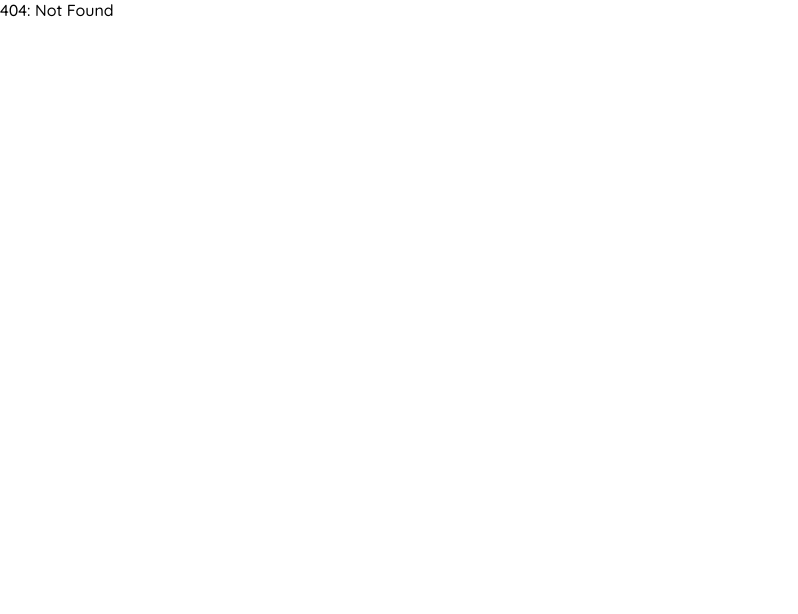
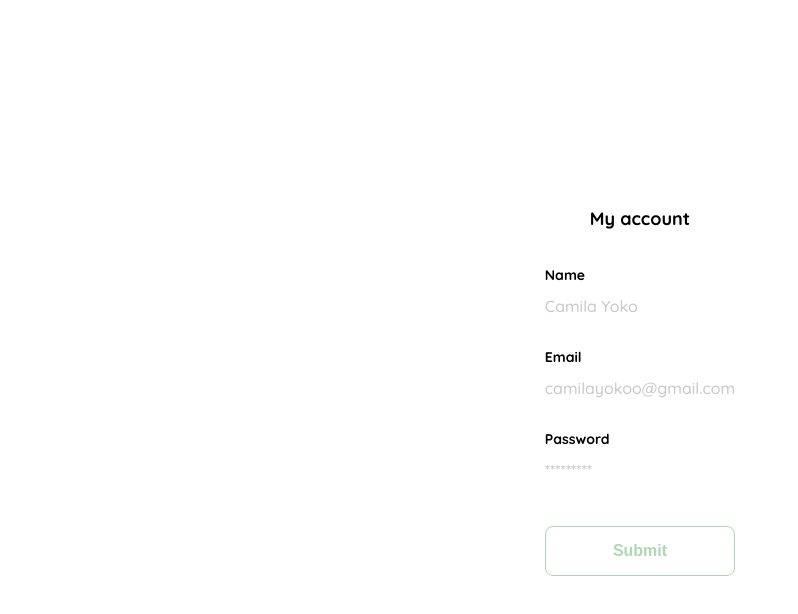
Before and after one commit to aleneri97/react-shop, a React app: page /account in a window 1280 px wide. Before the commit this address had no page. Shown: the top 614 px of the page, without its empty margins (0-798 px from the left). Built offline with nearby package versions, Linux system fonts and the light colour scheme.

Commit message:
✨ [ADD] MyAccount component

```diff
--- /dev/null
+++ b/src/pages/MyAccount.jsx
@@ -0,0 +1,23 @@
+import React from 'react';
+import '../styles/MyAccount.scss';
+
+export const MyAccount = () => {
+	return (
+		<div className='login'>
+			<div className='form-container'>
+				<h1 className='title'>My account</h1>
+				<form action='/' className='form'>
+					<div>
+						<label htmlFor='name' className='label'>Name</label>
+						<p className='value'>Camila Yoko</p>
+						<label htmlFor='email' className='label'>Email</label>
+						<p className='value'>camilayokoo@gmail.com</p>
+						<label htmlFor='password' className='label'>Password</label>
+						<p className='value'>*********</p>
+					</div>
+					<input type='submit' defaultValue='Edit's className='secondary-button login-button'/>
+				</form>
+			</div>
+		</div>
+	);
+};
--- a/src/routes/App.jsx
+++ b/src/routes/App.jsx
@@ -1,6 +1,7 @@
 import React from 'react'
 import { BrowserRouter, Routes, Route } from 'react-router-dom';
 
+import '../styles/global.scss';
 import { Layout } from '../containers/Layout';
 import { ChangePassword } from '../pages/ChangePassword';
 import { Checkout } from '../pages/Checkout';
@@ -9,8 +10,7 @@ import { Login } from '../pages/Login';
 import { RecoveryPasswordConfirmation } from '../pages/RecoveryPasswordConfirmation';
 import { SignUp } from '../pages/SignUp';
 import { NotFound } from '../pages/NotFound';
-
-import '../styles/global.scss';
+import { MyAccount } from '../pages/MyAccount';
 
 export default function App() {
   return (
@@ -22,6 +22,7 @@ export default function App() {
           <Route exact path="/sign-up" element={ <SignUp /> } />
           <Route exact path="/change-password" element={ <ChangePassword /> } />
           <Route exact path="/recovery-confirmation" element={ <RecoveryPasswordConfirmation /> } />
+          <Route exact path="/account" element={ <MyAccount /> } />
           <Route exact path="/checkout" element={ <Checkout /> } />
           <Route path="*" element={ <NotFound /> } />
         </Routes>
--- /dev/null
+++ b/src/styles/MyAccount.scss
@@ -0,0 +1,75 @@
+.login {
+    width: 100%;
+    height: 100vh;
+    display: grid;
+    place-items: center;
+}
+
+.form-container {
+    display: grid;
+    grid-template-rows: auto 1fr auto;
+    width: 300px;
+}
+
+.logo {
+    width: 150px;
+    margin-bottom: 48px;
+    justify-self: center;
+    display: none;
+}
+
+.title {
+    font-size: var(--lg);
+    margin-bottom: 36px;
+    text-align: start;
+}
+
+.form {
+    display: flex;
+    flex-direction: column;
+}
+
+.form div {
+    display: flex;
+    flex-direction: column;
+}
+
+.label {
+    font-size: var(--sm);
+    font-weight: bold;
+    margin-bottom: 4px;
+}
+
+.value {
+    color: var(--very-light-pink);
+    font-size: var(--md);
+    margin: 8px 0 32px 0;
+}
+
+.secondary-button {
+    background-color: var(--white);
+    border-radius: 8px;
+    border: 1px solid var(--hospital-green);
+    color: var(--hospital-green);
+    width: 100%;
+    cursor: pointer;
+    font-size: var(--md);
+    font-weight: bold;
+    height: 50px;
+}
+
+.login-button {
+    margin-top: 14px;
+    margin-bottom: 30px;
+}
+
+@media (max-width: 640px) {
+    .form-container {
+        height: 100%;
+    }
+
+    .form {
+        height: 100%;
+        justify-content: space-between;
+    }
+}
```
